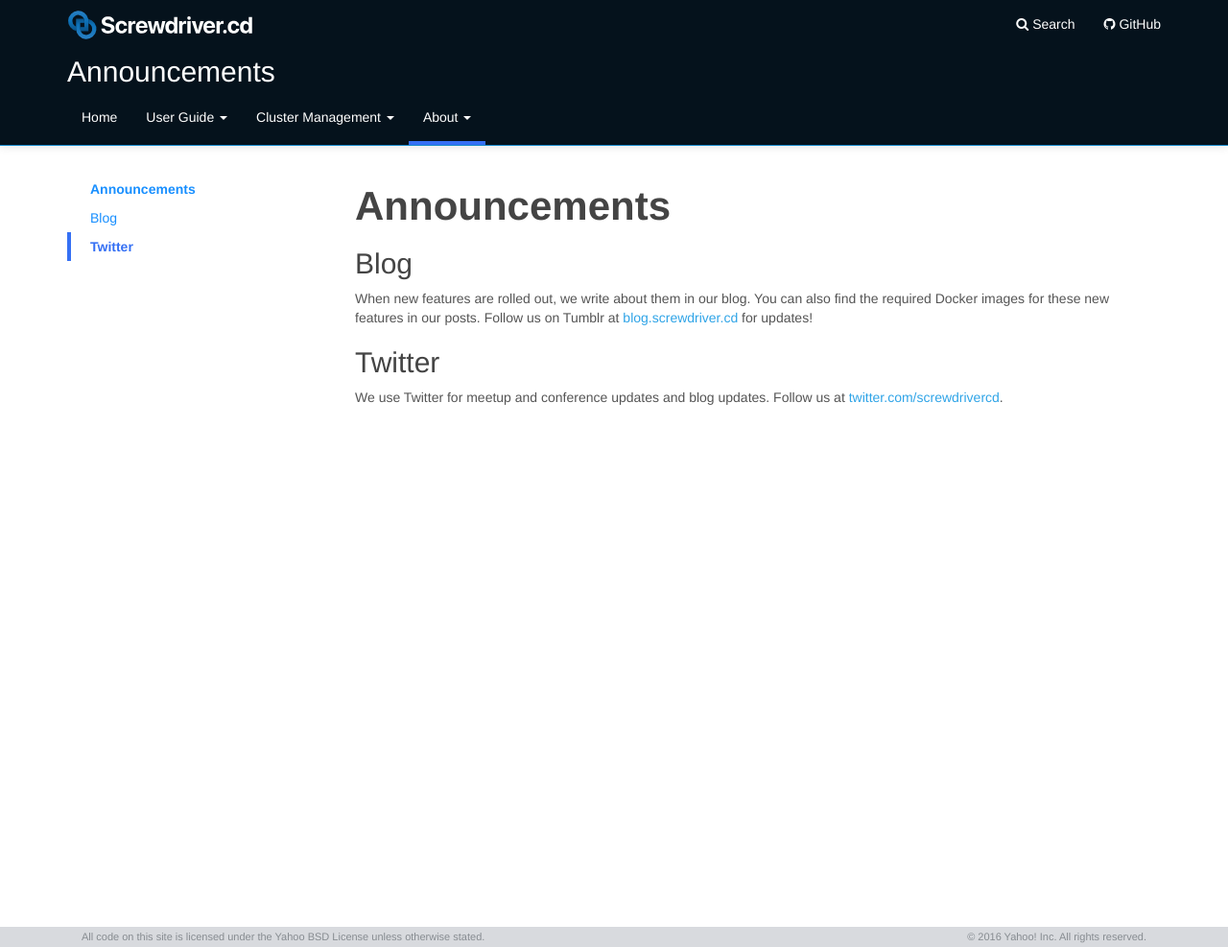
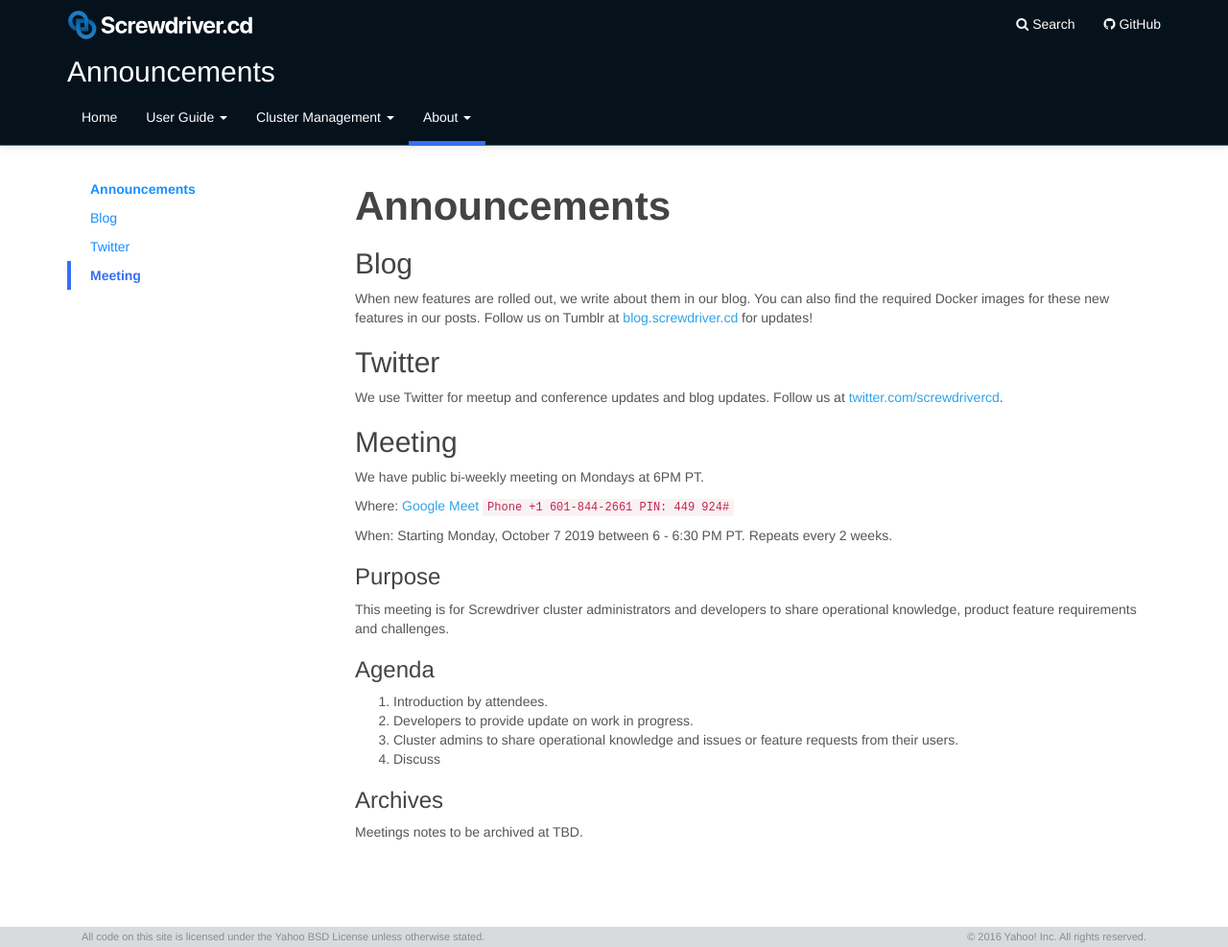
Before and after one commit to screwdriver-cd/guide, a Jekyll site: the page built from docs/about/announcements.md, in a window 1280 px wide and 987 px high. Shown: the whole window at 96% size. Built offline with Jekyll 4.4.1, drawn with Linux system fonts in a browser that asks for light colours.

Commit message:
fix: add more details

```diff
--- a/docs/about/announcements.md
+++ b/docs/about/announcements.md
@@ -11,6 +11,8 @@ toc:
       url: "#blog"
     - title: Twitter
       url: "#twitter"
+    - title: Meeting
+      url: "#meeting"
 ---
 # Announcements
 
@@ -19,3 +21,28 @@ When new features are rolled out, we write about them in our blog. You can also
 
 ## Twitter
 We use Twitter for meetup and conference updates and blog updates. Follow us at [twitter.com/screwdrivercd](https://twitter.com/screwdrivercd).
+
+## Meeting
+
+We have public bi-weekly meeting on Mondays at 6PM PT.
+
+Where: [Google Meet](https://meet.google.com/rwo-ynwh-xqy?hs=122)
+       `Phone +1 601-844-2661 PIN: 449 924#`
+
+When:  Starting Monday, October 7 2019 between 6 - 6:30 PM PT. Repeats every 2 weeks.
+
+
+### Purpose
+
+This meeting is for Screwdriver cluster administrators and developers to share operational knowledge, product feature requirements and challenges.
+
+### Agenda
+
+1. Introduction by attendees.
+1. Developers to provide update on work in progress.
+1. Cluster admins to share operational knowledge and issues or feature requests from their users.
+1. Discuss
+
+### Archives
+
+Meetings notes to be archived at TBD.
```
Also changed, not shown: docs/about/support.md (+0 -12 lines).
